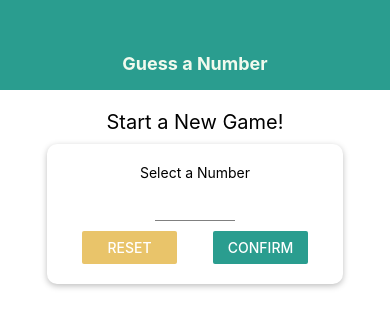
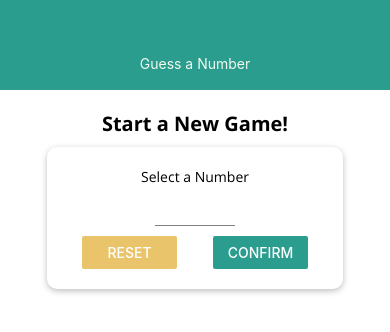
Before and after one commit to gaganssingh/guess-that-number, a React Native app: screen / in a window 390 px wide. Shown: the top 332 px of the page. Built offline with nearby package versions, Linux system fonts and the light colour scheme.

Commit message:
Added fonts and styling

```diff
--- a/App.js
+++ b/App.js
@@ -1,14 +1,35 @@
 import React, { useState } from "react";
 import { StyleSheet, View } from "react-native";
 import { StatusBar } from "expo-status-bar";
+import * as Font from "expo-font";
+import { AppLoading } from "expo";
+
 import Header from "./components/Header";
 import StartGameScreen from "./screens/StartGameScreen";
 import GameScreen from "./screens/GameScreen";
 import GameOverScreen from "./screens/GameOverScreen";
 
+const fetchFonts = () => {
+    return Font.loadAsync({
+        "open-sans": require("./assets/fonts/OpenSans-Regular.ttf"),
+        "open-sans-bold": require("./assets/fonts/OpenSans-Bold.ttf"),
+    });
+};
+
 const App = () => {
     const [userNumber, setUserNumber] = useState();
     const [guessRounds, setGuessRounds] = useState(0);
+    const [dataLoaded, setDataLoaded] = useState(false);
+
+    if (!dataLoaded) {
+        return (
+            <AppLoading
+                startAsync={fetchFonts}
+                onFinish={() => setDataLoaded(true)}
+                onError={(err) => console.log(err)}
+            />
+        );
+    }
 
     const restartGame = () => {
         setGuessRounds(0);
--- /dev/null
+++ b/components/BodyText.js
@@ -0,0 +1,12 @@
+import React from "react";
+import { Text, StyleSheet } from "react-native";
+
+const BodyText = (props) => <Text style={styles.body}>{props.children}</Text>;
+
+const styles = StyleSheet.create({
+    body: {
+        fontFamily: "open-sans",
+    },
+});
+
+export default BodyText;
--- a/components/Header.js
+++ b/components/Header.js
@@ -1,11 +1,12 @@
 import React from "react";
 import { View, Text, StyleSheet } from "react-native";
 import Colors from "../constants/colors";
+import TitleText from "./TitleText";
 
 const Header = (props) => {
     return (
         <View style={styles.header}>
-            <Text style={styles.headerTitle}>{props.title}</Text>
+            <TitleText style={styles.headerTitle}>{props.title}</TitleText>
         </View>
     );
 };
@@ -21,8 +22,6 @@
     },
     headerTitle: {
         color: Colors.light,
-        fontSize: 18,
-        fontWeight: "bold",
     },
 });
 
--- /dev/null
+++ b/components/TitleText.js
@@ -0,0 +1,15 @@
+import React from "react";
+import { Text, StyleSheet } from "react-native";
+
+const TitleText = (props) => (
+    <Text style={{ ...styles.title, ...props.style }}>{props.children}</Text>
+);
+
+const styles = StyleSheet.create({
+    body: {
+        fontFamily: "open-sans-bold",
+        fontSize: 18,
+    },
+});
+
+export default TitleText;
--- a/screens/StartGameScreen.js
+++ b/screens/StartGameScreen.js
@@ -9,9 +9,11 @@
     Keyboard,
     Alert,
 } from "react-native";
+import BodyText from "../components/BodyText";
 import Card from "../components/Card";
 import Input from "../components/Input";
 import NumberContainer from "../components/NumberContainer";
+import TitleText from "../components/TitleText";
 import Colors from "../constants/colors";
 
 const StartGameScreen = (props) => {
@@ -68,9 +70,9 @@
     return (
         <TouchableWithoutFeedback onPress={() => Keyboard.dismiss()}>
             <View style={styles.screen}>
-                <Text style={styles.title}>Start a New Game!</Text>
+                <TitleText style={styles.title}>Start a New Game!</TitleText>
                 <Card style={styles.inputContainer}>
-                    <Text>Select a Number</Text>
+                    <BodyText>Select a Number</BodyText>
                     <Input
                         style={styles.input}
                         blurOnSubmit
@@ -111,6 +113,7 @@
     title: {
         fontSize: 20,
         marginVertical: 10,
+        fontFamily: "open-sans-bold",
     },
     inputContainer: {
         width: 300,
```
Also changed, not shown: constants/default-styles.js (added, +8 -0 lines), assets/fonts/OpenSans-Bold.ttf (added), assets/fonts/OpenSans-Regular.ttf (added).
